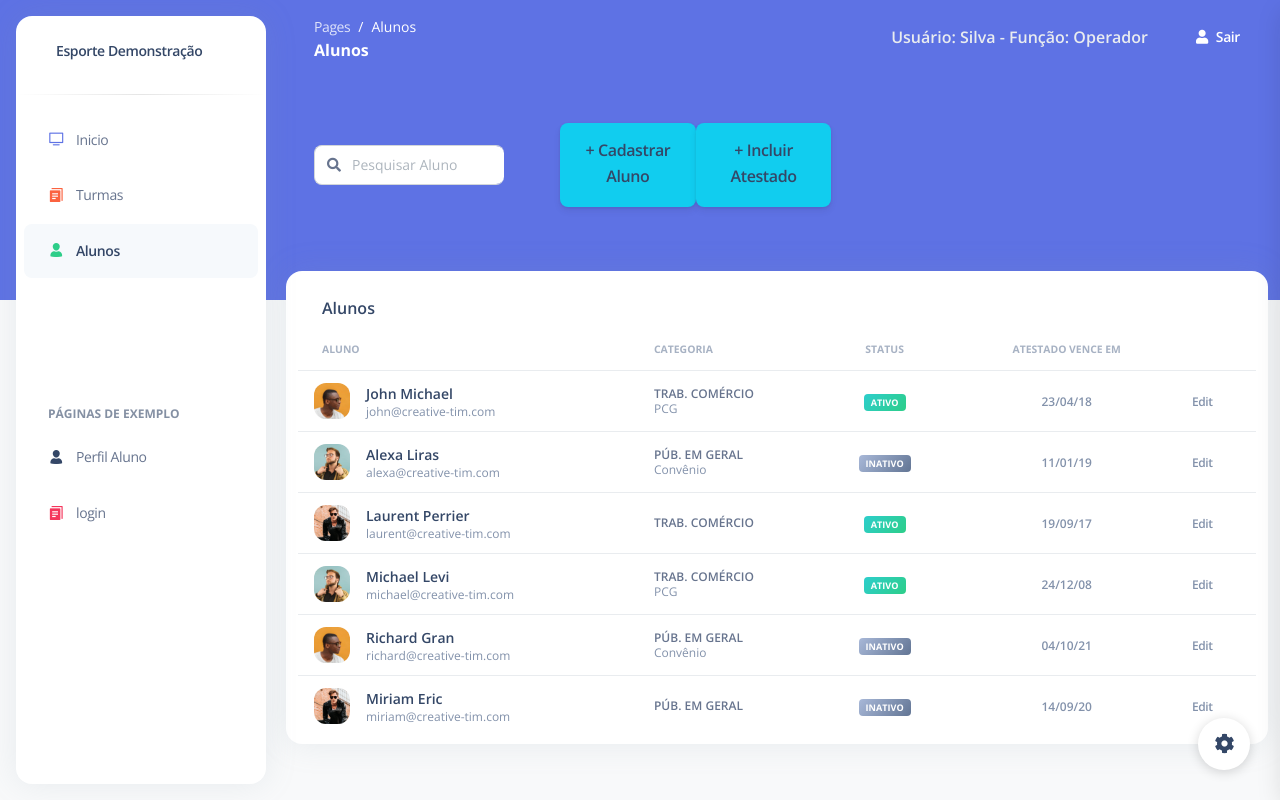
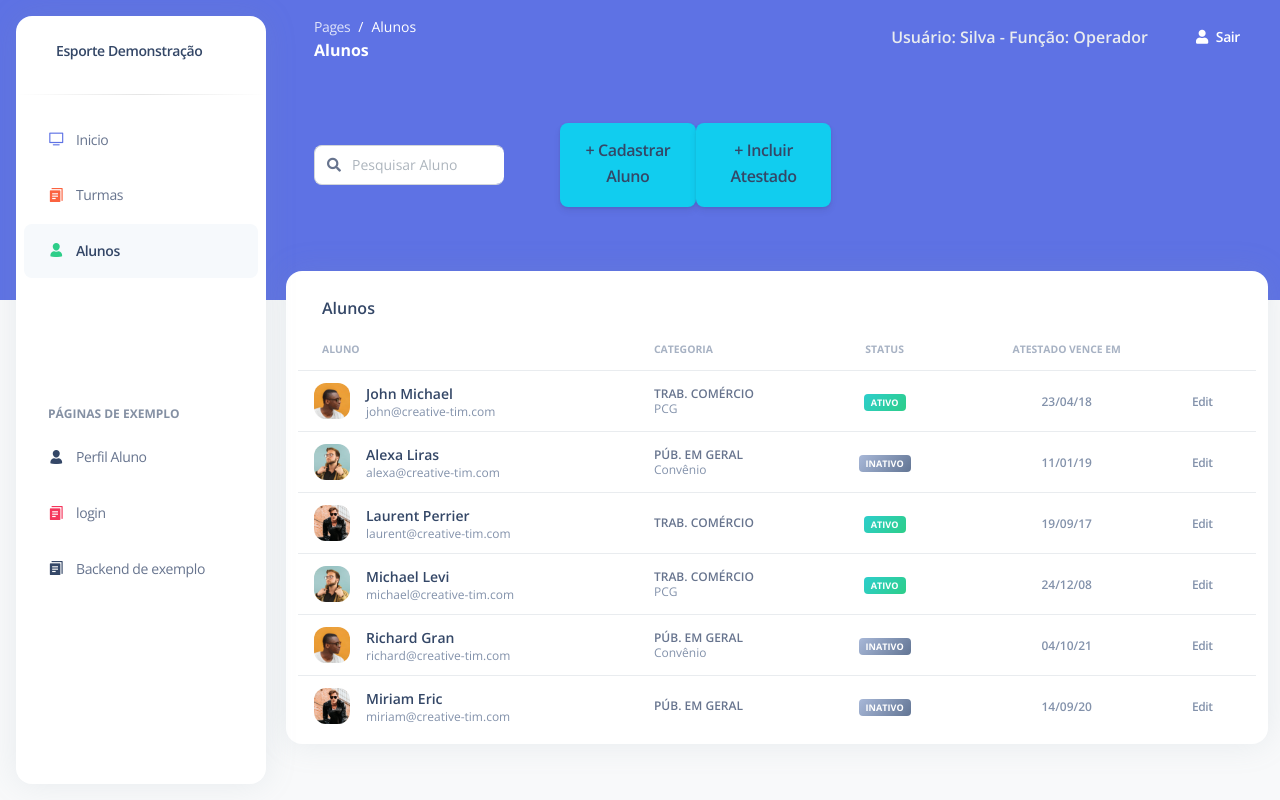
Before and after one commit to JulioCout/SAE-Front, a Vue app: page /alunos in a window 1280 px wide. Built offline with nearby package versions, Linux system fonts and the light colour scheme.

Commit message:
incluido atalho para backend

```diff
--- a/src/App.vue
+++ b/src/App.vue
@@ -2,7 +2,6 @@
 import { computed } from "vue";
 import { useStore } from "vuex";
 import Sidenav from "./examples/Sidenav";
-import Configurator from "@/examples/Configurator.vue";
 import Navbar from "@/examples/Navbars/Navbar.vue";
 
 
@@ -13,10 +12,6 @@
 const showSidenav = computed(() => store.state.showSidenav);
 const layout = computed(() => store.state.layout);
 const showNavbar = computed(() => store.state.showNavbar);
-
-const showConfig = computed(() => store.state.showConfig);
-const hideConfigButton = computed(() => store.state.hideConfigButton);
-const toggleConfigurator = () => store.commit("toggleConfigurator");
 
 const navClasses = computed(() => {
   return {
@@ -48,9 +43,6 @@
 
 
 
-    <configurator
-      :toggle="toggleConfigurator"
-      :class="[showConfig ? 'show' : '', hideConfigButton ? 'd-none' : '']"
-    />
+
   </main>
 </template>
--- a/src/examples/Sidenav/SidenavList.vue
+++ b/src/examples/Sidenav/SidenavList.vue
@@ -93,6 +93,18 @@
         </sidenav-item>
       </li>
 
+      <li class="nav-item">
+        <sidenav-item
+          to="https://github.com/JulioCout/esporte_back"
+          :class="getRoute() === 'signin' ? 'active' : ''"
+          navText="Backend de exemplo"
+        >
+          <template v-slot:icon>
+            <i class="ni ni-single-copy-04 text-dark text-sm opacity-10"></i>
+          </template>
+        </sidenav-item>
+      </li>
+
     </ul>
   </div>
 
```
